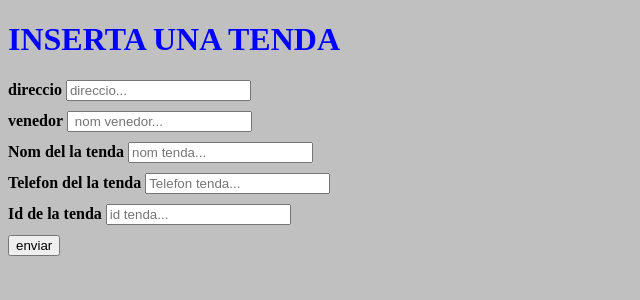
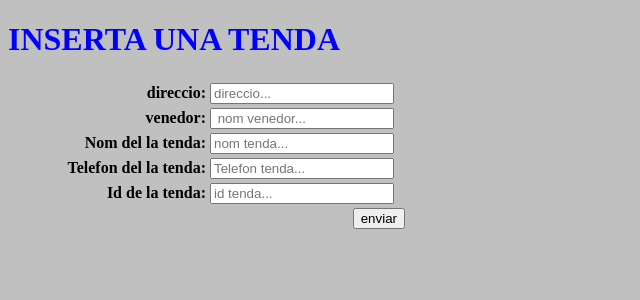
Before and after one commit to lluisparets/tendamoto, a PHP site: page /tendamoto_git/insert_tenda.php in a window 1280 px wide. Shown: the part 54-354 px from the top of the page, without its empty margins (0-640 px from the left). Run offline with PHP 8.4, Linux system fonts and the light colour scheme.

Commit message:
taules forms

```diff
--- a/insert_tenda.php
+++ b/insert_tenda.php
@@ -1,40 +1,40 @@
 <!DOCTYPE html>
 <html lang="es-ES">
-<?php require 'includes/head.php';?>
-    <?php require 'includes/header.php';?>
+<?php require 'includes/head.php'; ?>
+<?php require 'includes/header.php'; ?>
 
-    <h1 style="color:blue;">INSERTA UNA TENDA</h1>
-    <form action="insert_api_tenda.php" method="POST">
+<h1 style="color:blue;">INSERTA UNA TENDA</h1>
+<form action="insert_api_tenda.php" method="POST">
 
-    <div>
-        <Label><b>direccio</b></Label>
-        <input required name="direccio" placeholder="direccio..."> </input>
-    </div>
 
-    <div>
-            <Label> <b>venedor</b></Label>
-            <input required name="venador" placeholder=" nom venedor..."> </input>
-    </div>
 
-    <div>
-            <Label> <b>Nom del la tenda</b></Label>
-            <input required name="nom_tenda" placeholder="nom tenda..."> </input>
-    </div>
+        <table class="form">
+                <tr>
+                        <td> <Label><b>direccio:</b></Label></td>
+                        <td> <input placeholder="direccio..."> </input></td>
+                </tr>
+                <tr>
+                        <td><Label> <b>venedor:</b></Label></td>
+                        <td> <input required name="venador" placeholder=" nom venedor..."> </input></td>
+                </tr>
+                <tr>
+                        <td> <Label> <b>Nom del la tenda:</b></Label></td>
+                        <td><input required name="nom_tenda" placeholder="nom tenda..."> </input></td>
+                </tr>
+                <tr>
+                        <td> <Label> <b>Telefon del la tenda:</b></Label></td>
+                        <td> <input required name="telefon" placeholder="Telefon tenda..."> </input></td>
+                </tr>
+                <tr>
+                        <td> <Label> <b>Id de la tenda:</b></Label></td>
+                        <td> <input required name="fkidventa" placeholder="id tenda..."> </input></td>
+                </tr>
+                <tr>
+                        <td></td>
+                        <td> <button type="submit"> enviar</button></td>
+                </tr>
+        </table>
 
-    <div>
-            <Label> <b>Telefon del la tenda</b></Label>
-            <input required name="telefon" placeholder="Telefon tenda..."> </input>
-    </div>
-
-    <div>
-            <Label> <b>Id de la tenda</b></Label>
-            <input required name="fkidventa" placeholder="id tenda..."> </input>
-    </div>
-
-    <div>
-        <button type="submit"> enviar</button>
-    </div>
-
-    </body>
+        </body>
 
 </html>
--- a/styles/style.css
+++ b/styles/style.css
@@ -75,3 +75,24 @@ img{
   .dropdown:hover .dropdown-content {
 	display: block;
   }
+
+
+  table.form{
+	  width: 400px;
+	  border:none;
+  }
+  table.form td{
+	  width: 50%;
+	  border:none;
+  }
+  table.form td:first-child{
+	  text-align: right;
+  }
+
+  table.form input{
+	  width: 90%;
+  }
+
+  table.form tr:last-child td{
+	  text-align: right;
+  }
```
